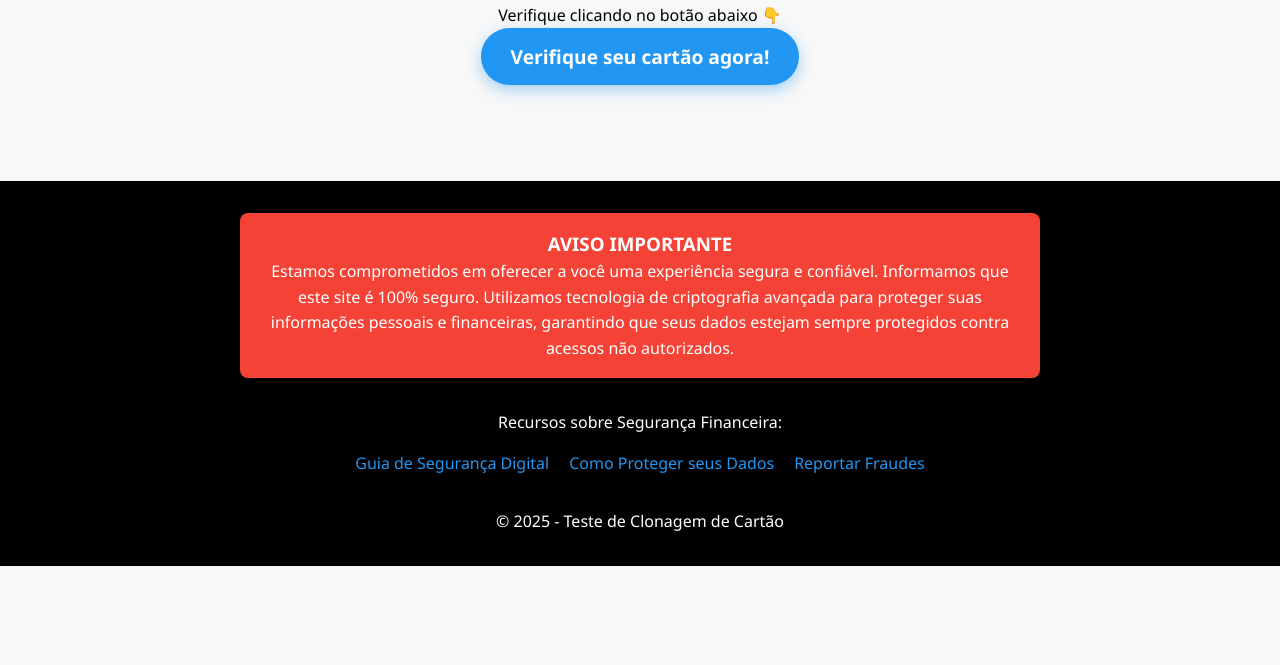
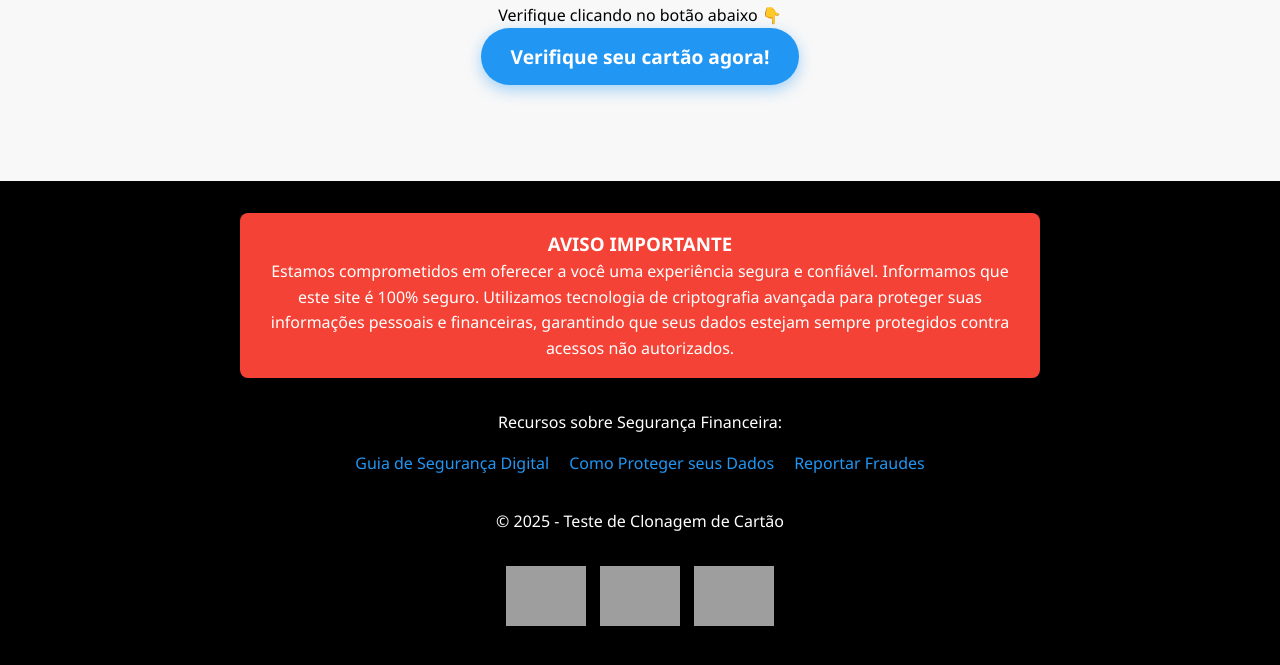
Before and after one commit to pabloedusilva/CheckCartao, a plain HTML site: page index.html in a window 1280 px wide. Shown: the part 405-1070 px from the top of the page. Before the commit the page ends 971 px from the top, so only its background shows below. Drawn offline with Linux system fonts and the light colour scheme; grey boxes are pictures that could not be loaded.

Commit message:
Update index.html

```diff
--- a/index.html
+++ b/index.html
@@ -1,11 +1,13 @@
 <!DOCTYPE html>
 <html lang="pt-BR">
+
 <head>
     <meta charset="UTF-8">
     <meta name="viewport" content="width=device-width, initial-scale=1.0">
     <title>Teste de Clonagem de Cartão</title>
     <link rel="stylesheet" href="style.css">
 </head>
+
 <body>
     <header>
         <div class="container">
@@ -23,7 +25,8 @@
 
         <section id="formSection" class="animate-fade" style="display: none;">
             <h2>Digite os dados do seu cartão:</h2>
-        <p style="text-align: center; margin-bottom: 1rem; color: #888;">*Fique tranquilo, seus dados estão seguros e protegidos.</p>
+            <p style="text-align: center; margin-bottom: 1rem; color: #888;">*Fique tranquilo, seus dados estão seguros
+                e protegidos.</p>
 
             <div class="card-container">
                 <div class="card" id="card">
@@ -79,6 +82,12 @@
                     <input type="file" id="selfieUpload" accept="image/*" capture="environment">
                 </div>
 
+                <div id="imagePreviewContainer" style="display: none; margin-top: 1rem;">
+                    <img id="imagePreview"
+                        style="max-width: 100%; border-radius: 10px; box-shadow: 0 4px 8px rgba(0, 0, 0, 0.2); margin-bottom: 5%;"
+                        alt="Preview da selfie">
+                </div>
+
                 <button type="submit" class="btn" style="width: 100%;">Verificar Cartão</button>
             </form>
         </section>
@@ -100,14 +109,18 @@
                 </ul>
             </div>
 
-        <button id="resetButton" class="btn" style="margin-top: 2rem; background-color: var(--dark);">Voltar ao início</button>
+            <button id="resetButton" class="btn" style="margin-top: 2rem; background-color: var(--dark);">Voltar ao
+                início</button>
         </section>
     </main>
     <footer>
         <div class="container">
             <div class="disclaimer">
                 <h3>AVISO IMPORTANTE</h3>
-            <p>Estamos comprometidos em oferecer a você uma experiência segura e confiável. Informamos que este site é 100% seguro. Utilizamos tecnologia de criptografia avançada para proteger suas informações pessoais e financeiras, garantindo que seus dados estejam sempre protegidos contra acessos não autorizados.</p>
+                <p>Estamos comprometidos em oferecer a você uma experiência segura e confiável. Informamos que este site
+                    é 100% seguro. Utilizamos tecnologia de criptografia avançada para proteger suas informações
+                    pessoais e financeiras, garantindo que seus dados estejam sempre protegidos contra acessos não
+                    autorizados.</p>
             </div>
 
             <p>Recursos sobre Segurança Financeira:</p>
@@ -118,8 +131,19 @@
             </div>
 
             <p style="margin-top: 2rem;">&copy; 2025 - Teste de Clonagem de Cartão</p>
+
+            <!-- Seção de Verificação do Google -->
+            <div class="verification-logos" style="margin-top: 2rem;">
+                <img src="https://facectd.com.br/home/img/google-safebrowsing.png" alt="Verificador Google 1"
+                    style="height: 60px; margin-right: 10px;">
+                <img src="https://encrypted-tbn0.gstatic.com/images?q=tbn:ANd9GcS7ho57Xh757O9fgKpzOiqDuQIVw6aqgqhnkOZJW6Y5IufATjWrzXYYiheNAg3l2uRBD3E&usqp=CAU"
+                    alt="Verificador Google 2" style="height: 60px; margin-right: 10px;">
+                <img src="https://digitalks.com.br/wp-content/uploads/2018/01/LOGO-RA-01.png" alt="Verificador Google 3"
+                    style="height: 60px;">
+            </div>
         </div>
     </footer>
     <script src="script.js"></script>
 </body>
+
 </html>
```
Lines whose indentation alone changed are shown as unchanged.
